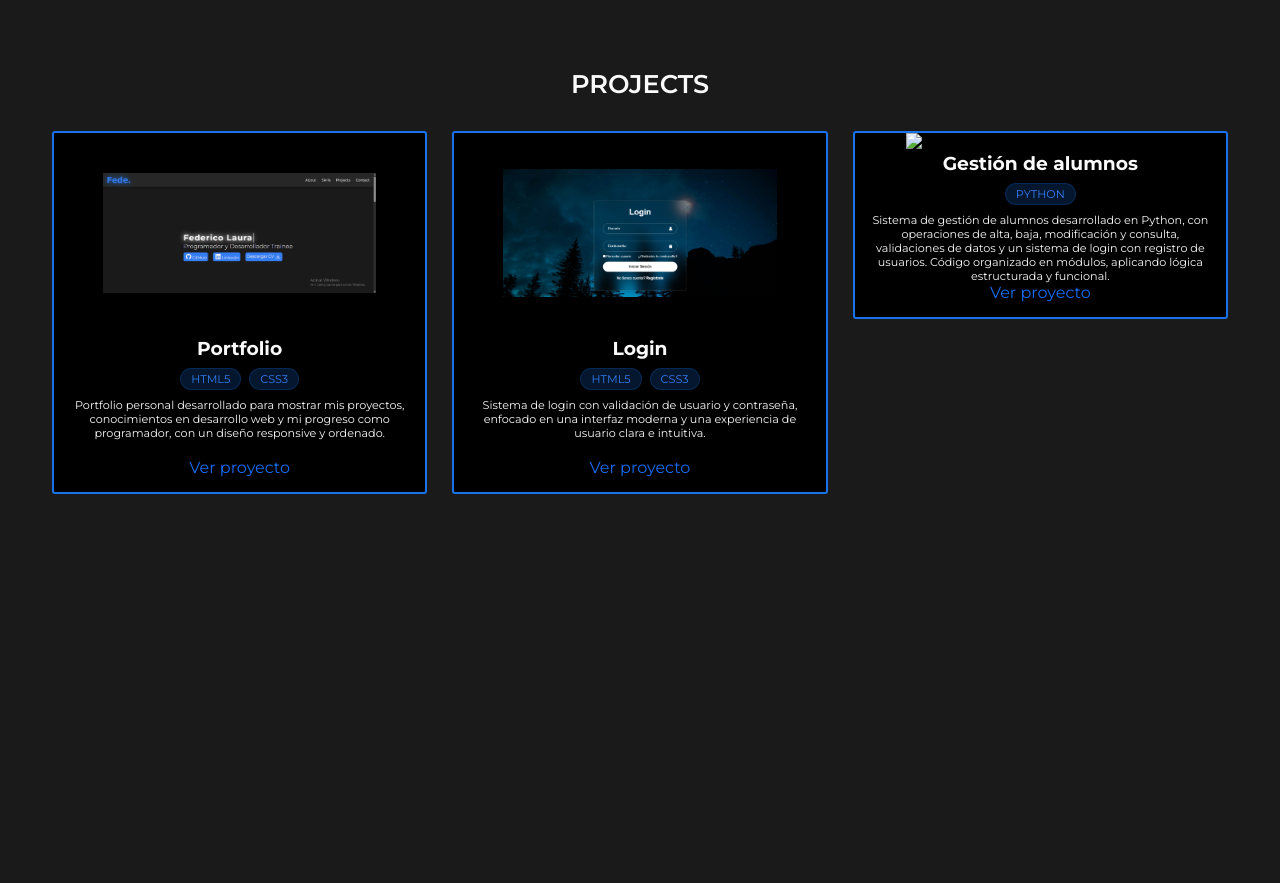
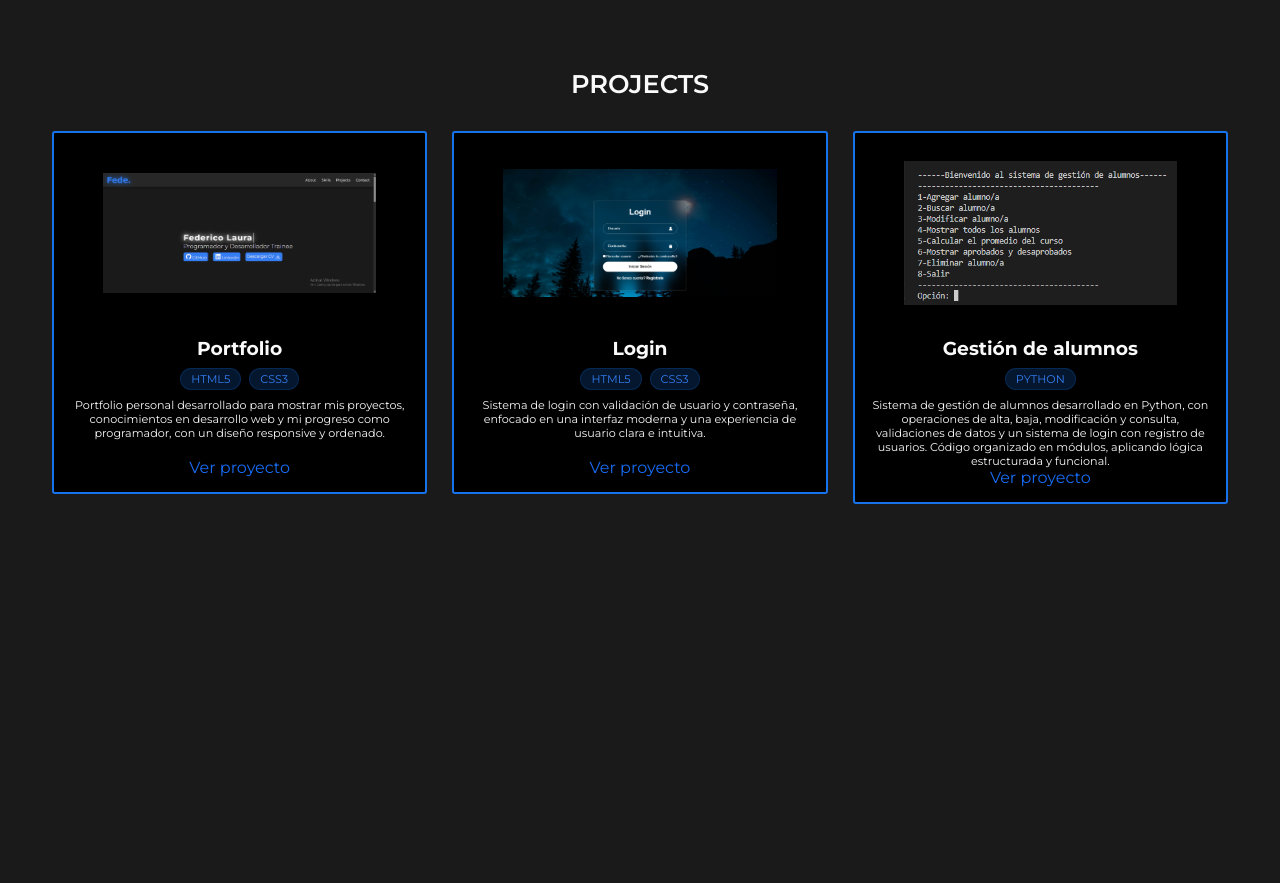
Before and after one commit to federico-LauraARG/Mi_Portfolio, a plain HTML site: page index.html in a window 1280 px wide. Shown: the part 2400-3283 px from the top of the page. Drawn offline with nearby package versions, Linux system fonts and the light colour scheme; the site is published under a folder, as on GitHub Pages, so addresses that start at the root find nothing; a web font is replaced by a local one.

Commit message:
FIX: corrigiendo ruta de imagen en tercer proyecto

```diff
--- a/index.html
+++ b/index.html
@@ -119,7 +119,7 @@
                 </div>
                 <div class="projects__cards">
                     <div class="background__project">
-                        <img src="/img/sistema-gestion-alumnos.png" alt="Sistema de gestión de alumnos">
+                        <img src="img/sistema-gestion-alumnos.png" alt="Sistema de gestión de alumnos">
                         <h3>Gestión de alumnos</h3>
                         <div class="project__tags">
                             <span>PYTHON</span>
```
